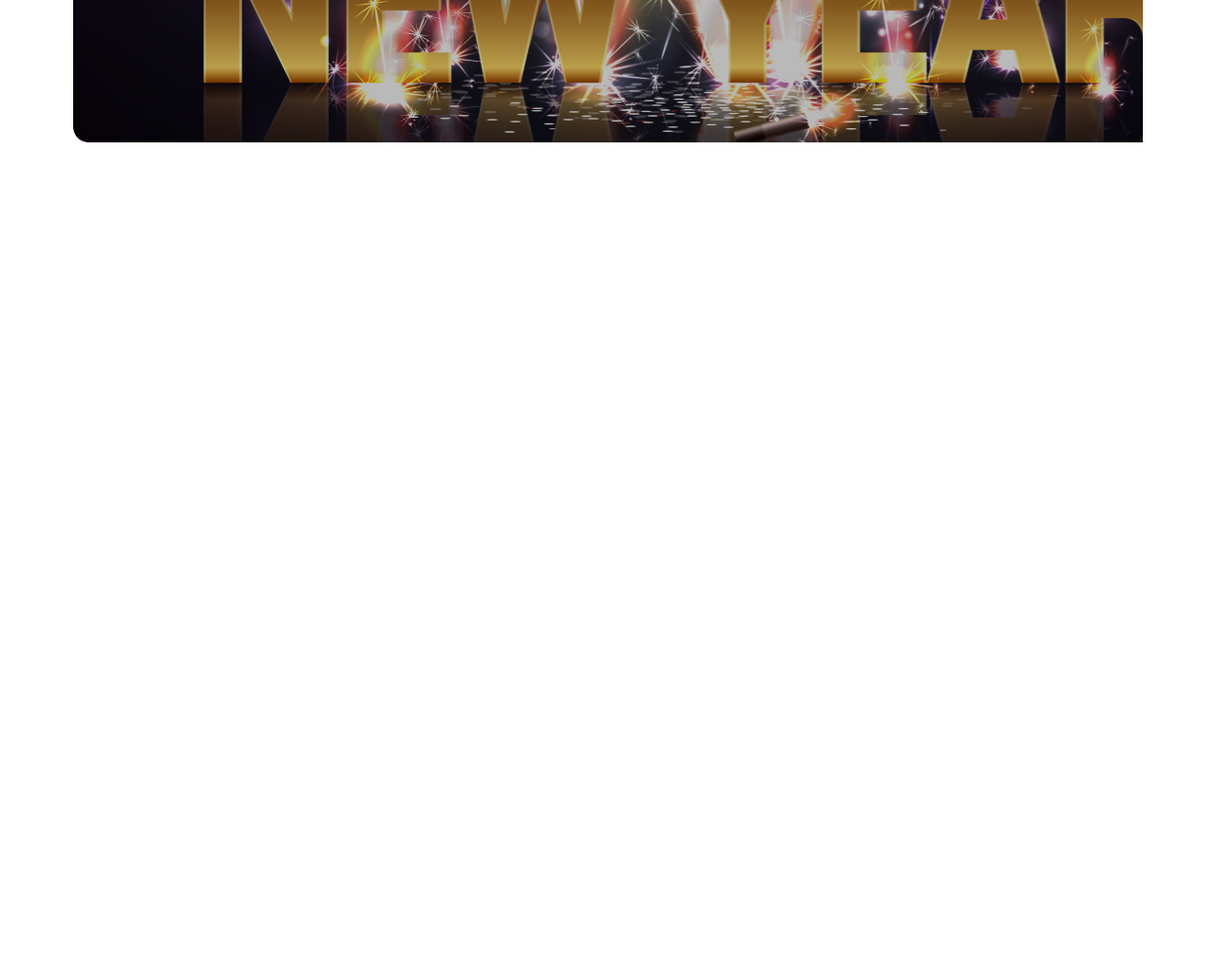
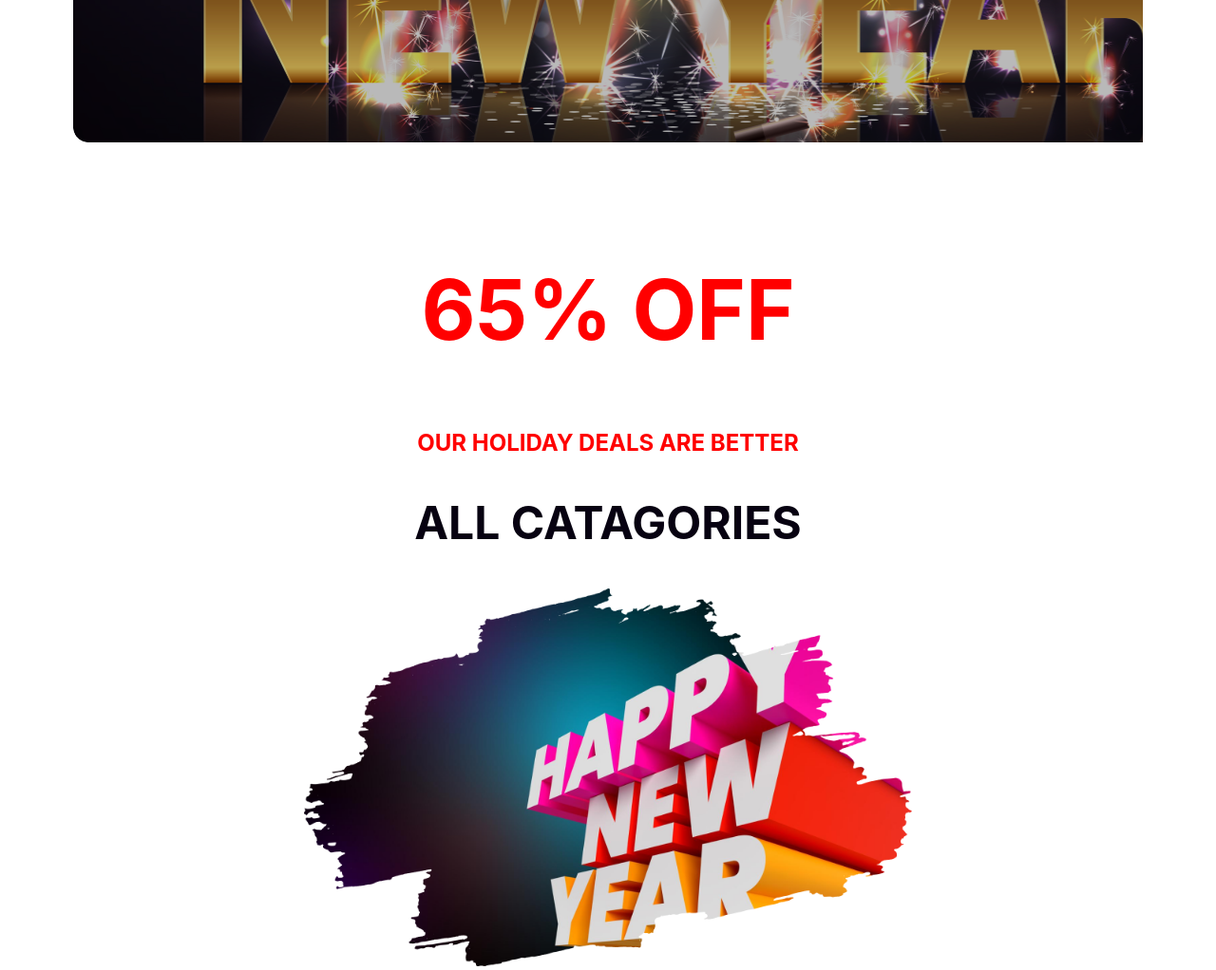
Before and after one commit to AhesanToha/new-year, a plain HTML site: page index.html in a window 1280 px wide. Shown: the part 500-1522 px from the top of the page at 95% size. Before the commit the page ends 800 px from the top, so only its background shows below. Drawn offline with Linux system fonts and the light colour scheme.

Commit message:
new year section added

```diff
--- a/index.html
+++ b/index.html
@@ -8,10 +8,20 @@
   </head>
   <body>
     <header>
+      <!-- banner section -->
       <div class="banner">
         <h3 class="banner-title">Happy New year</h3>
         <h1 class="banner-name">New Year Party <br />Celebration</h1>
       </div>
     </header>
+    <main>
+      <!-- new Year section -->
+      <section class="new-year">
+        <h1 class="discount">65% OFF</h1>
+        <h3 class="holiday-item">OUR HOLIDAY DEALS ARE BETTER</h3>
+        <h2 class="catagories">ALL catagories</h2>
+        <img src="resources/New Year Photo.png" alt="" />
+      </section>
+    </main>
   </body>
 </html>
--- a/style.css
+++ b/style.css
@@ -4,11 +4,11 @@ body {
   padding: 0;
   margin: 0;
 }
-.banner  {
+.banner {
   background-image: url("resources/banner.png");
   margin: 50px auto;
   background-repeat: no-repeat;
-  height: 700px;
+  height: 650px;
   width: 88%;
 }
 
@@ -24,3 +24,28 @@ body {
   text-align: center;
   font-weight: 900;
 }
+/* new year section styles */
+.new-year {
+  text-align: center;
+}
+.discount {
+  color: #f00;
+  font-family: Inter;
+  font-size: 88px;
+  font-weight: 700;
+}
+.holiday-item {
+  color: #f00;
+  font-family: Inter;
+  font-size: 24px;
+}
+.catagories {
+  color: #070211;
+  font-family: Inter;
+  font-size: 48px;
+  font-weight: 700;
+  text-transform: uppercase;
+}
+.new-year img{
+    width: 50%;
+}
```
